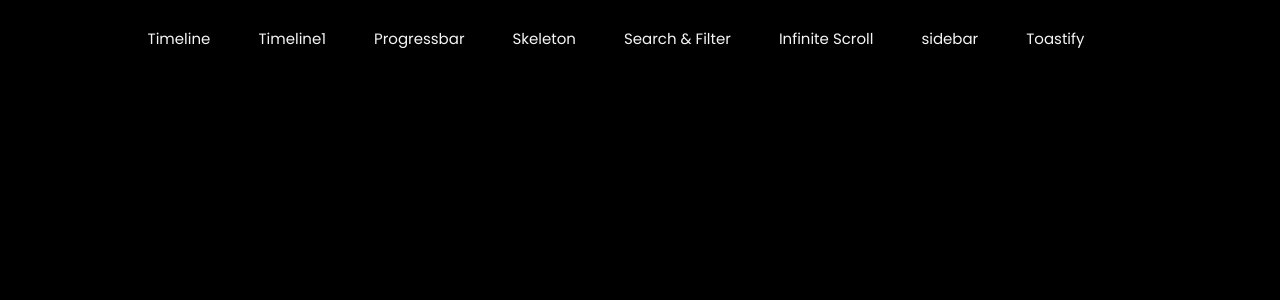
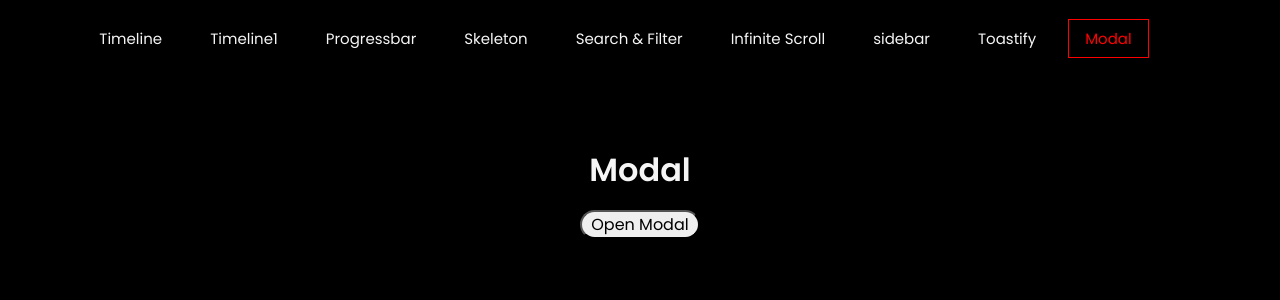
Before and after one commit to atultingre/react-components, a React (Create React App) app: page /modal in a window 1280 px wide. Shown: the top 300 px of the page. Built offline with nearby package versions, Linux system fonts and the light colour scheme; the HTML template or start-up script is replaced by a standard one; a web font is replaced by a local one.

Commit message:
React Modal

```diff
--- a/package.json
+++ b/package.json
@@ -6,6 +6,7 @@
     "@fortawesome/fontawesome-svg-core": "^6.4.0",
     "@fortawesome/free-solid-svg-icons": "^6.4.0",
     "@fortawesome/react-fontawesome": "^0.2.0",
+    "@tippy.js/react": "^3.1.1",
     "axios": "^1.3.6",
     "react": "^18.2.0",
     "react-dom": "^18.2.0",
--- a/src/App.js
+++ b/src/App.js
@@ -8,6 +8,7 @@
 import Sidebar from "./Sidebar/Sidebar";
 import SkillProgressBar from "./progressbar/SkillProgressBar";
 import Toastify from "./Toastify/Toastify";
+import ReactModal from "./components/Modal/ReactModal";
 
 function App() {
   return (
@@ -23,6 +24,7 @@
           <Route path="/infinitescroll" element={<InfiniteScroll />} />
           <Route path="/sidebar" element={<Sidebar />} />
           <Route path="/toastify" element={<Toastify />} />
+          <Route path="/modal" element={<ReactModal />} />
         </Routes>
       </Router>
     </div>
--- a/src/Navbar/NavBar.js
+++ b/src/Navbar/NavBar.js
@@ -95,6 +95,16 @@
                 Toastify
               </NavLink>
             </li>
+            <li className="nav-item">
+              <NavLink
+                exact
+                to="/modal"
+                activeClassName="active"
+                className="nav-links"
+                onClick={handleClick}>
+                Modal
+              </NavLink>
+            </li>
           </ul>
           <div className="nav-icon" onClick={handleClick}>
             <i className={click ? "fas fa-times" : "fas fa-bars"}></i>
--- /dev/null
+++ b/src/components/Modal/ReactModal.css
@@ -0,0 +1,21 @@
+.react-modal {
+    padding-top: 50px;
+}
+
+.btn {
+    border-radius: 1.5em;
+    width: 7.5em;
+    cursor: pointer;
+}
+
+h2{
+
+}
+
+.modal-content{
+    margin-top: 85px;
+    display: flex;
+    flex-direction: column;
+    align-items: center;
+    justify-content: center;
+}
--- /dev/null
+++ b/src/components/Modal/ReactModal.js
@@ -0,0 +1,42 @@
+import React, { useState } from "react";
+import Modal from "react-modal";
+import "./ReactModal.css";
+
+Modal.setAppElement("#root");
+const ReactModal = () => {
+  const [modalIsOpen, setModalIsOpen] = useState(false);
+  return (
+    <div className="App react-modal">
+      <h1>Modal</h1>
+      <div className="modal">
+        <button className="btn" onClick={() => setModalIsOpen(true)}>
+          Open Modal
+        </button>
+        <Modal
+          style={{
+            overlay: {
+              backgroundColor: "gray",
+              paddingTop: '30px',
+            },
+            content: {
+              marginTop: '30px',
+              color: "orange",
+            },
+          }}
+          isOpen={modalIsOpen}
+          shouldCloseOnOverlayClick={false}
+          onRequestClose={() => setModalIsOpen(false)}>
+          <div className="modal-content">
+            <h2>Modal title</h2>
+            <p>Modal Body</p>
+            <button className="btn" onClick={() => setModalIsOpen(false)}>
+              Close
+            </button>
+          </div>
+        </Modal>
+      </div>
+    </div>
+  );
+};
+
+export default ReactModal;
--- a/src/index.css
+++ b/src/index.css
@@ -24,3 +24,10 @@
     background: linear-gradient(#642bff, #ff22e6);
     border-radius: 10px;
 }
+
+.App{
+    display: flex;
+    align-items: center;
+    justify-content: center;
+    flex-direction: column;
+}
```
Also changed, not shown: src/components/Tooltip/Tolltip.js (added), 1 other file (tests, documents, lock files or other folders).
